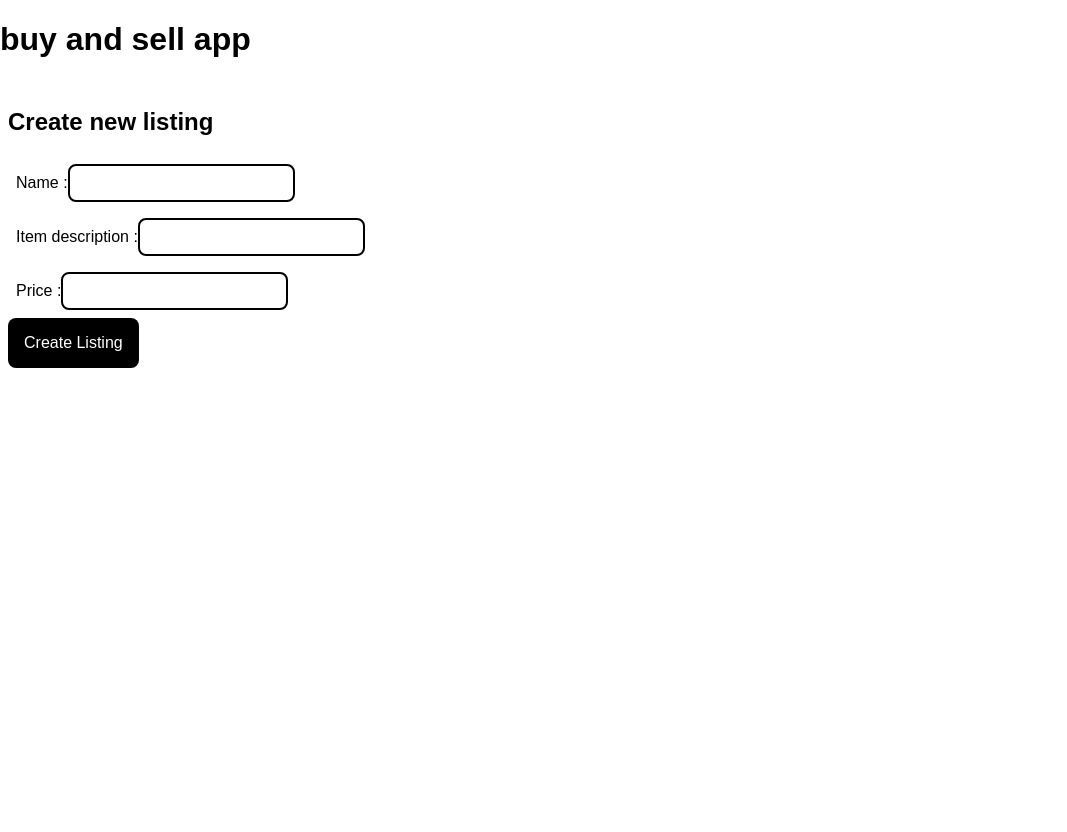
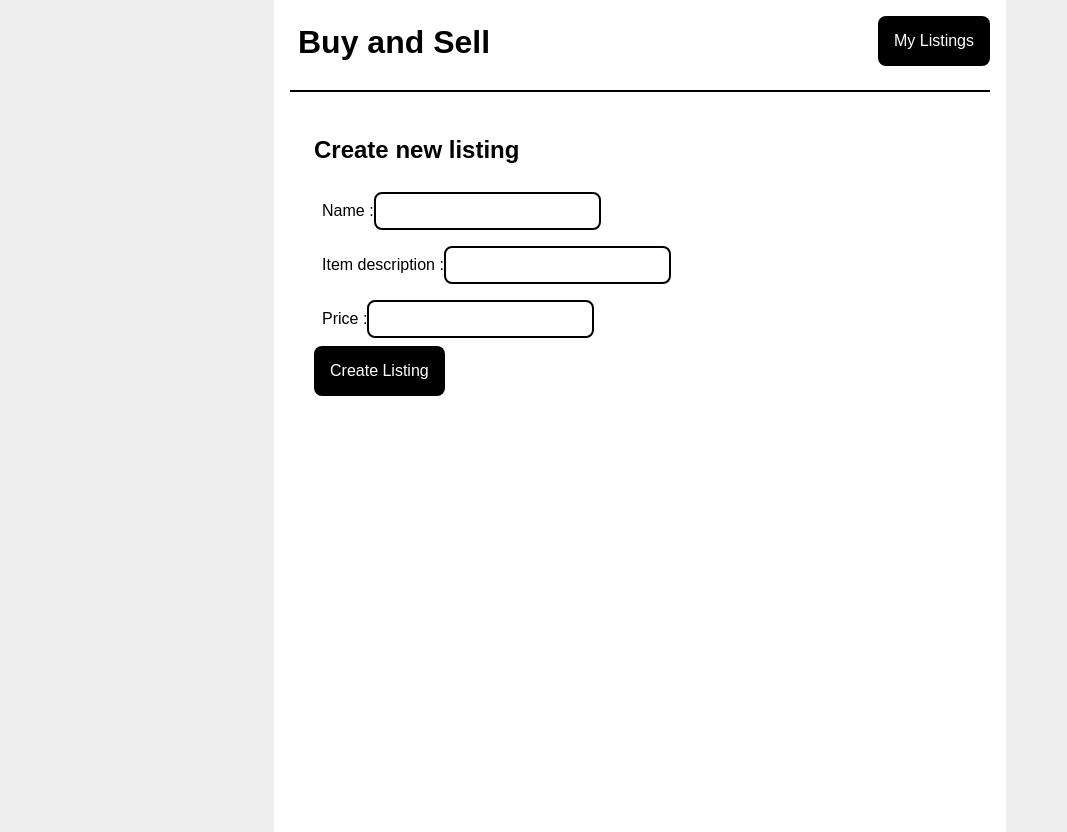
Before and after one commit to Amyh97/buy-and-sell, an Angular app: page /new-listing in a window 1280 px wide. Shown: the whole page, without its empty margins (0-1067 px from the left). Before the commit the page ends 800 px from the top, so only its background shows below. Built offline with nearby package versions, Linux system fonts and the light colour scheme.

Commit message:
add nav-bar

```diff
--- a/angular.json
+++ b/angular.json
@@ -94,5 +94,8 @@
         }
       }
     }
+  },
+  "cli": {
+    "analytics": false
   }
 }
--- a/package.json
+++ b/package.json
@@ -20,6 +20,7 @@
     "@angular/router": "^15.2.0",
     "rxjs": "~7.8.0",
     "tslib": "^2.3.0",
+    "unpipe": "^1.0.0",
     "zone.js": "~0.12.0"
   },
   "devDependencies": {
--- a/src/app/app.component.html
+++ b/src/app/app.component.html
@@ -1,2 +1,8 @@
-<h1> buy and sell app </h1>
-<router-outlet></router-outlet>
+<div id="page-wrap">
+    <div id="max-width-column">
+        <app-nav-bar></app-nav-bar>
+        <div id="content-wrap">
+            <router-outlet></router-outlet>
+        </div>
+    </div>
+</div>
--- a/src/app/app.module.ts
+++ b/src/app/app.module.ts
@@ -11,6 +11,7 @@
 import { NewListingPageComponent } from './new-listing-page/new-listing-page.component';
 import { EditListingPageComponent } from './edit-listing-page/edit-listing-page.component';
 import { ListingDataFormComponent } from './listing-data-form/listing-data-form.component';
+import { NavBarComponent } from './nav-bar/nav-bar.component';
 
 @NgModule({
   declarations: [
@@ -21,7 +22,8 @@
     MyListingsPageComponent,
     NewListingPageComponent,
     EditListingPageComponent,
-    ListingDataFormComponent
+    ListingDataFormComponent,
+    NavBarComponent
   ],
   imports: [
     BrowserModule,
--- /dev/null
+++ b/src/app/nav-bar/nav-bar.component.html
@@ -0,0 +1,10 @@
+<div id="top-bar">
+    <a routerLink="/listings">
+        <h1 id="app-heading">Buy and Sell</h1>
+    </a>
+    <a routerLink="/my-listings">
+        <button id="my-listings-button">
+            My Listings
+        </button>
+    </a>
+</div>
```
Also changed, not shown: src/app/nav-bar/nav-bar.component.ts (added, +10 -0 lines), src/app/nav-bar/nav-bar.component.css (added), 2 other files (tests, documents, lock files or other folders).
